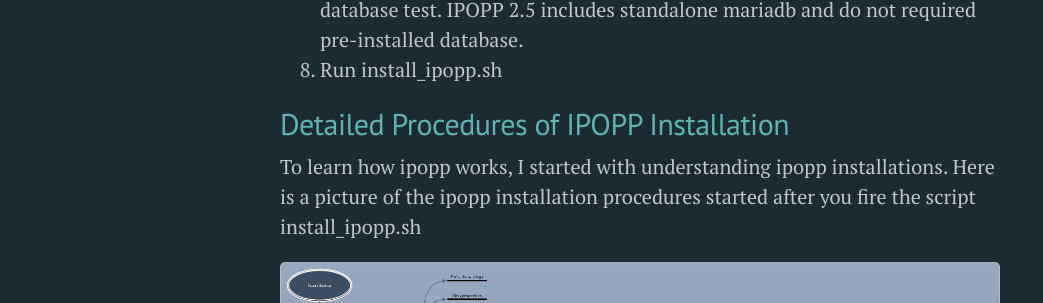
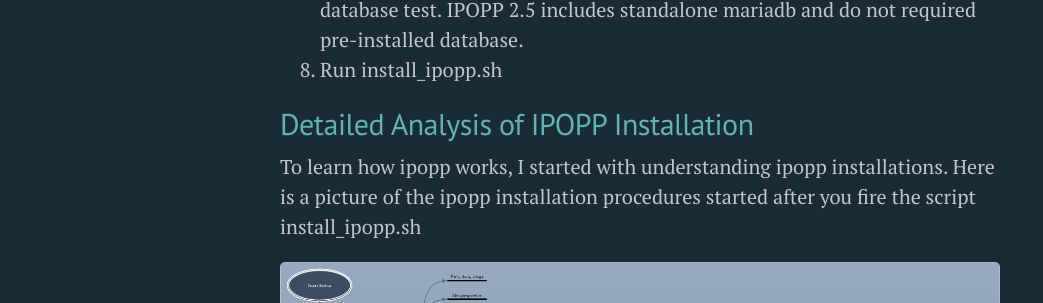
Before and after one commit to asurinsaka/asurinsaka.github.io, a Jekyll site: the page built from _posts/2016-08-01-IPOPP-Installation.md, in a window 1280 px wide. Shown: the part 685-988 px from the top of the page, without its empty margins (0-1043 px from the left). Built offline with Jekyll 4.4.1, drawn with Linux system fonts in a browser that asks for light colours.

Commit message:
ipopp installation

```diff
--- a/_posts/2016-08-01-IPOPP-Installation.md
+++ b/_posts/2016-08-01-IPOPP-Installation.md
@@ -25,7 +25,7 @@ To install ipopp, you can follow the following steps:
     pre-installed database.
 5. Run install_ipopp.sh
 
-##  Detailed Procedures of IPOPP Installation
+##  Detailed Analysis of IPOPP Installation
 
 To learn how ipopp works, I started with understanding ipopp installations. Here
 is a picture of the ipopp installation procedures started after you fire the
```
Also changed, not shown: 2 other files.
